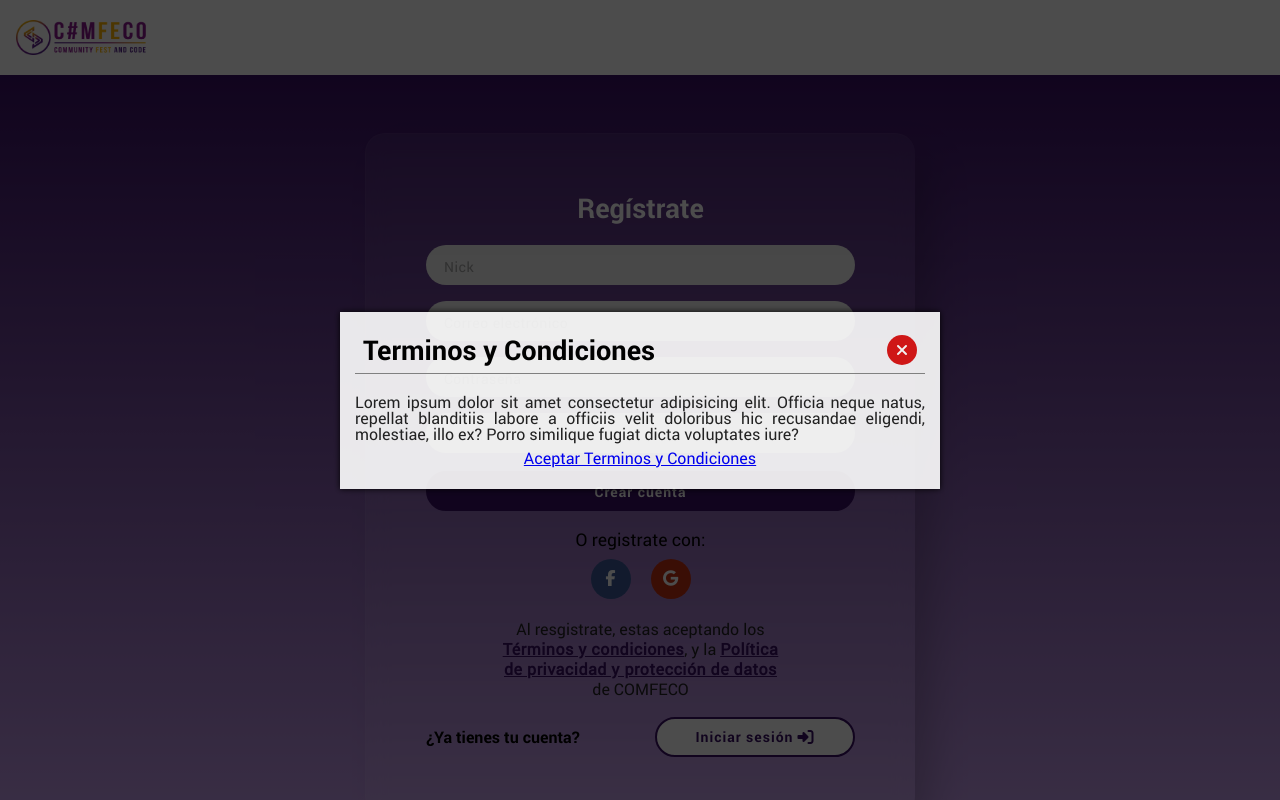
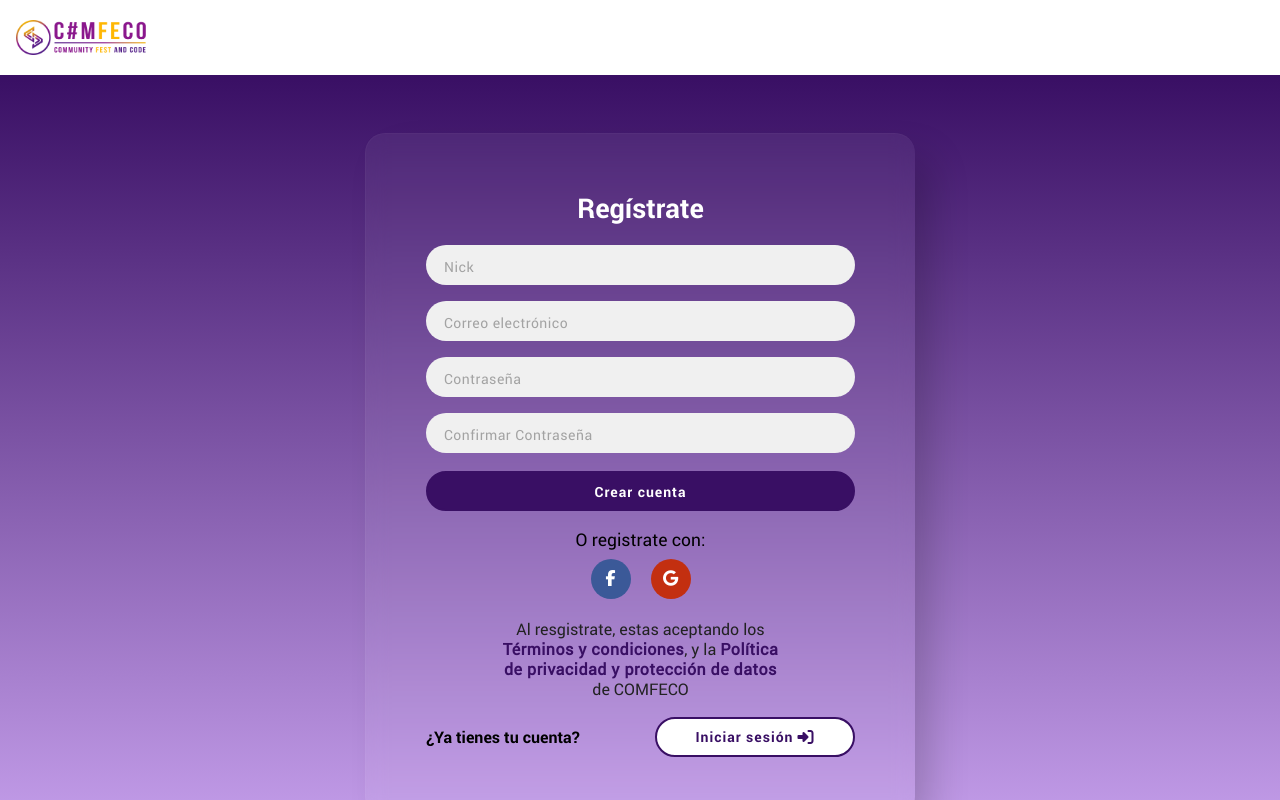
Before and after one commit to Comunidad-de-Programadores/team-vue-4-comfeco, a Vue app: page /register in a window 1280 px wide. Shown: the top 800 px of the page. Built offline with nearby package versions, Linux system fonts and the light colour scheme.

Commit message:
modal completado

```diff
--- a/src/components/PxModal.vue
+++ b/src/components/PxModal.vue
@@ -9,15 +9,11 @@
           ></span>
         </div>
         <div class="modal-body">
-          <p class="txtmodalbody">
-            Lorem ipsum dolor sit amet consectetur adipisicing elit. Officia
-            neque natus, repellat blanditiis labore a officiis velit doloribus
-            hic recusandae eligendi, molestiae, illo ex? Porro similique fugiat
-            dicta voluptates iure?
+          <p class="txtmodalbody" v-text="txtbody">
           </p>
         </div>
         <div class="modal-element modal-footer">
-          <a href="#" @click="closeModal()">Aceptar Terminos y Condiciones</a>
+          <a href="#" @click="closeModal()">Aceptar {{txtbutton}}</a>
         </div>
       </div>
     </div>
@@ -28,6 +24,8 @@ export default {
   name: "VModal",
   props: {
     title: String,
+    txtbody: String,
+    txtbutton: String,
   },
   /*data(){
       return{
@@ -51,7 +49,7 @@ export default {
   align-items: center;
 }
 .modal {
-  //display: none;
+  display: none;
   position: fixed;
   z-index: 1000;
   overflow: auto;
--- a/src/components/PxRegister.vue
+++ b/src/components/PxRegister.vue
@@ -75,8 +75,8 @@
       <div class="terms-conditions">
         <p>
           Al resgistrate, estas aceptando los
-          <a href="#" class="link">T&eacute;rminos y condiciones</a>, y la
-          <a href="#" class="link"
+          <a class="link" @click="modalTerminos()">T&eacute;rminos y condiciones</a>, y la
+          <a class="link" @click="modalPoliticas()"
             >Pol&iacute;tica de privacidad y protecci&oacute;n de datos</a
           >
           de COMFECO
@@ -95,7 +95,7 @@
       </div>
     </div>
   </div>
-  <VModal :title="titlemodal"></VModal>
+  <VModal :title="titlemodal" :txtbody="parrafo" :txtbutton="txtboton" id="modal"></VModal>
 </template>
 
 <script>
@@ -112,7 +112,9 @@ export default {
         password: "",
         confirm_password: "",
       },
-      titlemodal: "Terminos y Condiciones",
+      titlemodal: "",
+      parrafo: "",
+      txtboton: "",
     };
   },
   components: {
@@ -132,6 +134,32 @@ export default {
     async createAccountWithGoogle() {
       this.authClass.authCuentaGoogle();
     },
+    modalTerminos(){
+      this.titlemodal = "Terminos y Condiciones";
+      this.txtboton= "terminos y condiciones";
+      this.parrafo = `Los presentes términos y condiciones (en lo sucesivo los "Términos y Condiciones de la Aplicación")
+                    contienen los acuerdos que rigen (i) la relación entre Time Tracker de México, S.A. de C.V., o sus filiales o
+                    subsidiarias (en lo sucesivo la “Sociedad”), con las personas (en lo sucesivo el o los “Usuario(s)”) que
+                    descarguen cualesquier aplicación desarrollada por la Sociedad (en lo sucesivo la o las “Aplicación(es)”), (ii)
+                    así como las marcas, los productos y los servicios que preste la Sociedad (en lo sucesivo los “Servicios”). Al
+                    descargar la Aplicación, el Usuario deberá manifestar su aceptación de los presentes Términos y Condiciones
+                    de la Aplicación a efecto de poder usar la Aplicación, y en caso de que no los acepte, el Usuario deberá de
+                    abstenerse de usar la Aplicación.
+                    Cualesquier término no definido en los presentes Términos y Condiciones de la Aplicación se entenderán
+                    definidos en los Términos y Condiciones del Sitio. Cualquier cuestión no prevista por los Términos y
+                    Condiciones de la Aplicación, los Términos y Condiciones del Sitio se aplicarán de forma supletoria. En caso
+                    de interpretación o controversia con entre los Términos y Condiciones de la Aplicación y los Términos y
+                    Condiciones del Sitio, prevalecerán los últimos sobre los primeros.`;
+      let abrir = document.getElementById("modal");
+      abrir.style.display = "block";
+    },
+    modalPoliticas(){
+      this.titlemodal = "Politicas de Privacidad";
+      this.txtboton= "politicas de privacidad";
+      this.parrafo = `Su registro se eliminara de los registro de COMFECO en caso de compartir información personal y sensible y la sección 4.8 del Acuerdo de distribución . Esta aplicación no estará disponible para los usuarios hasta que presente una actualización compatible. Problema de política: Google Play requiere que los desarrolladores para proporcionar una política de privacidad válida cuando las solicitudes de aplicaciones o manejo de información sensible del usuario o del dispositivo. Sus solicitudes de permisos de aplicaciones sensibles (por ejemplo, cámara, micrófono, cuentas, contactos o teléfono) o datos de usuario, pero no incluye una política de privacidad válido.`;
+      let abrir = document.getElementById("modal");
+      abrir.style.display = "block";
+    }
   },
   computed: {
     authClass() {
```
